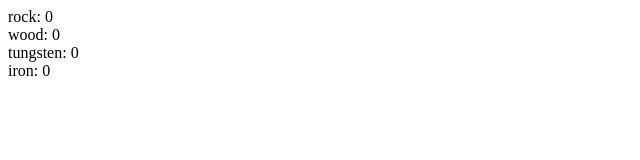
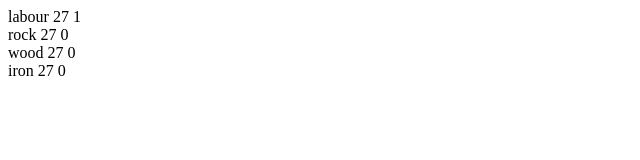
Before and after one commit to ashleysuperplayer/industrial-revolution, a React (Create React App) app: page / in a window 1280 px wide. Shown: the top 160 px of the page, without its empty margins (0-640 px from the left). Built offline with nearby package versions, Linux system fonts and the light colour scheme.

Commit message:
rewrote everything using hooks. idk why all resources tick up

```diff
--- a/src/App.tsx
+++ b/src/App.tsx
@@ -1,64 +1,60 @@
-import React from 'react';
+import { stringify } from 'querystring';
+import React, { useState, useEffect } from 'react';
+import { updateSourceFile } from 'typescript';
 import './App.css';
-import Timer from './Timer';
-import Resource from './Resource';
-import {resourceProps} from './Resource';
+import Timer from './Timer'
 
-// data types
+// structs
 interface appProps {
 
 }
 
-interface appState {
-  resources: Array<resourceProps>
+interface Resource {
+  name: string,
+  delta: number,
+  amount: number
 }
 
-//init
-let resList: Array<string> = [
-  "rock", "wood", "tungsten", "iron"
-]
+// let resList: Array<string> = [
+//   "rock", "wood", "tungsten", "iron"
+// ]
 
-function initialize() {
-  let resources: Array<resourceProps> = []
-  for (let kind of resList) {
-    resources.push(initResource(kind))
+function App(props: appProps) {
+  function update() {
+    updateResources();
   }
-  return resources;
-}
 
-function initResource(kind: string) {
-  return {
-    kind: kind,
-    amount: 0
+  function updateResources() {
+    setLabour({name: "labour", delta: labour.delta, amount: labour.delta + labour.amount});
+    setRock({...rock, amount: labour.delta + labour.amount});
+    setWood({...wood, amount: labour.delta + labour.amount});
+    setIron({...iron, amount: labour.delta + labour.amount});
   }
-}
 
-class App extends React.Component<appProps, appState> {
-  constructor(props: any) {
-    super(props)
-    this.state = {resources: initialize()}
-  }
-  render () {
-    return (
+  //initialise resource state
+  const [labour, setLabour] = useState<Resource>({name: "labour", delta: 1, amount: 0});
+  const [rock, setRock] = useState<Resource>({name: "rock", delta: 0, amount: 0});
+  const [wood, setWood] = useState<Resource>({name: "wood", delta: 0, amount: 0});
+  const [iron, setIron] = useState<Resource>({name: "iron", delta: 0, amount: 0});
+
+  return (
+  <div>
+    <div>
       <div>
-        {this.renderResources()}
-        <Timer></Timer>
+        {labour.name} {labour.amount} {labour.delta}
       </div>
-    );
-  }
-  renderResource(_props: resourceProps) {
-    return (
-    <Resource
-      kind = {_props.kind}
-      amount = {_props.amount}/>)
-  };
-  renderResources() {
-    let stitchedResources: Array<JSX.Element> = []
-    for (let resource of this.state.resources) {
-      stitchedResources.push(this.renderResource(resource))
-    }
-    return stitchedResources
-  }
+      <div>
+        {rock.name} {rock.amount} {rock.delta}
+      </div>
+      <div>
+        {wood.name} {wood.amount} {wood.delta}
+      </div>
+      <div>
+        {iron.name} {iron.amount} {iron.delta}
+      </div>
+    </div>
+    <Timer handleUpdate = {update}></Timer>
+  </div>)
 }
 
 export default App;
--- a/src/Resource.tsx
+++ b/src/Resource.tsx
@@ -3,6 +3,7 @@ import React from 'react'
 export interface resourceProps {
     kind: string;
     amount: number;
+    delta: number;
 }
 
 export interface resourceState {
--- a/src/Timer.tsx
+++ b/src/Timer.tsx
@@ -1,38 +1,23 @@
-import React from 'react';
+import React, { useState, useEffect } from 'react';
+import { updateSourceFile } from 'typescript';
 
 type timerProps = {
+    handleUpdate: Function
 };
 
-type timerState = {
-    time: string;
-};
+function Timer(props: timerProps) {
+    useEffect(() => {
+        const timerID = setInterval(tick, 200);
 
-class Timer extends React.Component<timerProps, timerState> {
-    intervalID: number;
-    constructor(props: timerProps) {
-        super(props);
-        this.state = { time: new Date().toLocaleString() };
-        this.intervalID = 0;
+        return () => clearInterval(timerID);
+      });
+
+    function tick() {
+      props.handleUpdate()
     }
-    render () {
-        return (
-            null
-        )
-    }
-    componentDidMount() {
-        this.intervalID = window.setInterval(
-            () => this.tick(),
-            200
-        );
-    }
-    componentWillUnmount() {
-        clearInterval(this.intervalID)
-    }
-    tick() {
-        this.setState({
-            time: new Date().toLocaleString()
-        })
-    }
+    return (
+      <div></div>
+    )
 }
 
 export default Timer;
--- /dev/null
+++ b/src/react-app-env.d.ts
@@ -0,0 +1 @@
+/// <reference types="react-scripts" />
```
